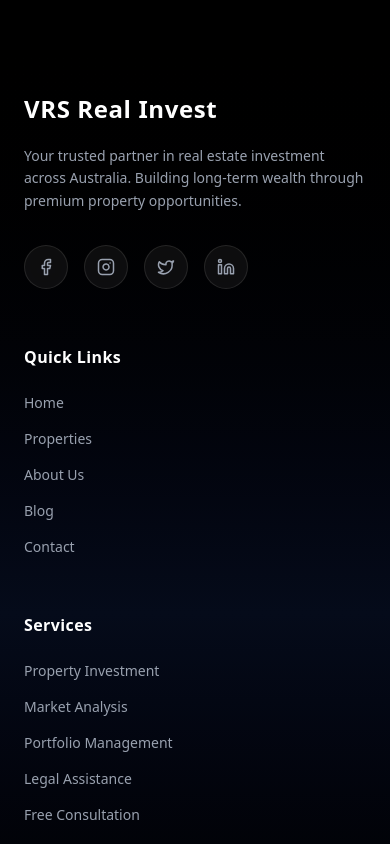
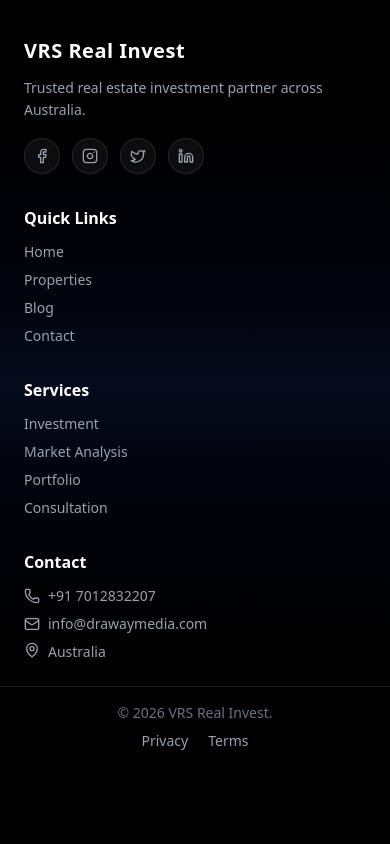
Before and after one commit to dk-pv/VRS-User, a Next.js app: page / in a window 390 px wide. Shown: the part 8840-9684 px from the top of the page. After the commit the page ends 9615 px from the top, so only its background shows below. Built offline with nearby package versions, Linux system fonts and the light colour scheme.

Commit message:
update  footer style

```diff
--- a/src/components/layout/Footer.tsx
+++ b/src/components/layout/Footer.tsx
@@ -11,31 +11,31 @@ import Link from "next/link";
 
 export default function Footer() {
   return (
-    <footer className="relative bg-gradient-to-b from-black via-[#050b1a] to-black text-gray-400 pt-24 pb-12 overflow-hidden">
+    <footer className="relative bg-gradient-to-b from-black via-[#050b1a] to-black text-gray-400 pt-10 pb-6 overflow-hidden">
+
   {/* Gold Top Border */}
-      <div className="absolute top-0 left-0 w-full h-[2px] bg-gradient-to-r from-transparent via-yellow-500 to-transparent"></div>
+  <div className="absolute top-0 left-0 w-full h-[1px] bg-gradient-to-r from-transparent via-yellow-500 to-transparent"></div>
 
-      <div className="max-w-7xl mx-auto px-6 grid md:grid-cols-4 gap-14">
+  <div className="max-w-7xl mx-auto px-6 grid md:grid-cols-4 gap-8">
+
     {/* Column 1 */}
     <div>
-          <h2 className="text-white text-2xl font-semibold mb-5 tracking-wide">
+      <h2 className="text-white text-xl font-semibold mb-3 tracking-wide">
         VRS Real Invest
       </h2>
 
       <p className="text-sm leading-relaxed text-gray-400">
-            Your trusted partner in real estate investment across Australia.
-            Building long-term wealth through premium property opportunities.
+        Trusted real estate investment partner across Australia.
       </p>
 
-          {/* Social Icons */}
-          <div className="flex gap-4 mt-8">
+      <div className="flex gap-3 mt-4">
         {[Facebook, Instagram, Twitter, Linkedin].map((Icon, i) => (
           <div
             key={i}
-                className="w-11 h-11 bg-white/5 border border-white/10 rounded-full flex items-center justify-center
-                hover:bg-yellow-500 hover:text-black hover:scale-110 transition duration-300 cursor-pointer backdrop-blur-md"
+            className="w-9 h-9 bg-white/5 border border-white/10 rounded-full flex items-center justify-center
+            hover:bg-yellow-500 hover:text-black transition duration-300 cursor-pointer"
           >
-                <Icon size={18} />
+            <Icon size={16} />
           </div>
         ))}
       </div>
@@ -43,100 +43,65 @@ export default function Footer() {
 
     {/* Column 2 */}
     <div>
-          <h3 className="text-white font-semibold mb-6 tracking-wide">
+      <h3 className="text-white font-semibold mb-3 text-base">
         Quick Links
       </h3>
-          <ul className="space-y-4 text-sm">
-            <li>
-              <Link href="/" className="hover:text-yellow-500 transition">
-                Home
-              </Link>
-            </li>
-            <li>
-              <Link
-                href="/properties"
-                className="hover:text-yellow-500 transition"
-              >
-                Properties
-              </Link>
-            </li>
-            <li>
-              <a href="#about" className="hover:text-yellow-500 transition">
-                About Us
-              </a>
-            </li>
-            <li>
-              <Link href="/blog" className="hover:text-yellow-500 transition">
-                Blog
-              </Link>
-            </li>
-            <li>
-              <a href="#contact" className="hover:text-yellow-500 transition">
-                Contact
-              </a>
-            </li>
+      <ul className="space-y-2 text-sm">
+        <li><Link href="/" className="hover:text-yellow-500 transition">Home</Link></li>
+        <li><Link href="/properties" className="hover:text-yellow-500 transition">Properties</Link></li>
+        <li><Link href="/blog" className="hover:text-yellow-500 transition">Blog</Link></li>
+        <li><Link href="#" className="hover:text-yellow-500 transition">Contact</Link></li>
       </ul>
     </div>
 
     {/* Column 3 */}
     <div>
-          <h3 className="text-white font-semibold mb-6 tracking-wide">
+      <h3 className="text-white font-semibold mb-3 text-base">
         Services
       </h3>
-          <ul className="space-y-4 text-sm">
-            <li className="hover:text-yellow-500 transition cursor-pointer">
-              Property Investment
-            </li>
-            <li className="hover:text-yellow-500 transition cursor-pointer">
-              Market Analysis
-            </li>
-            <li className="hover:text-yellow-500 transition cursor-pointer">
-              Portfolio Management
-            </li>
-            <li className="hover:text-yellow-500 transition cursor-pointer">
-              Legal Assistance
-            </li>
-            <li className="hover:text-yellow-500 transition cursor-pointer">
-              Free Consultation
-            </li>
+      <ul className="space-y-2 text-sm">
+        <li className="hover:text-yellow-500 transition cursor-pointer">Investment</li>
+        <li className="hover:text-yellow-500 transition cursor-pointer">Market Analysis</li>
+        <li className="hover:text-yellow-500 transition cursor-pointer">Portfolio</li>
+        <li className="hover:text-yellow-500 transition cursor-pointer">Consultation</li>
       </ul>
     </div>
 
     {/* Column 4 */}
     <div>
-          <h3 className="text-white font-semibold mb-6 tracking-wide">
-            Contact Us
+      <h3 className="text-white font-semibold mb-3 text-base">
+        Contact
       </h3>
 
-          <div className="flex items-center gap-3 mb-5 text-sm hover:text-yellow-500 transition">
-            <Phone size={18} />
+      <div className="flex items-center gap-2 mb-2 text-sm hover:text-yellow-500 transition">
+        <Phone size={16} />
         <span>+91 7012832207</span>
       </div>
 
-          <div className="flex items-center gap-3 mb-5 text-sm hover:text-yellow-500 transition">
-            <Mail size={18} />
+      <div className="flex items-center gap-2 mb-2 text-sm hover:text-yellow-500 transition">
+        <Mail size={16} />
         <span>info@drawaymedia.com</span>
       </div>
 
-          <div className="flex items-start gap-3 text-sm hover:text-yellow-500 transition">
-            <MapPin size={18} />
-            <span>Serving clients nationwide across Australia</span>
+      <div className="flex items-start gap-2 text-sm hover:text-yellow-500 transition">
+        <MapPin size={16} />
+        <span>Australia</span>
       </div>
     </div>
   </div>
 
   {/* Bottom Divider */}
-      <div className="border-t border-white/10 mt-16 pt-8 max-w-7xl mx-auto px-6 flex flex-col md:flex-row justify-between items-center text-sm">
+  <div className="border-t border-white/10 mt-6 pt-4 max-w-7xl mx-auto px-6 flex flex-col md:flex-row justify-between items-center text-sm">
     <p className="text-gray-500">
-          © 2026 VRS Real Invest. All rights reserved.
+      © 2026 VRS Real Invest.
     </p>
 
-        <div className="flex gap-8 mt-4 md:mt-0">
+    <div className="flex gap-5 mt-2 md:mt-0">
       <Link href="#" className="hover:text-yellow-500 transition">
-            Privacy Policy
+        Privacy
       </Link>
       <Link href="#" className="hover:text-yellow-500 transition">
-            Terms of Service
+        Terms
       </Link>
     </div>
   </div>
```
Lines whose indentation alone changed are shown as unchanged.
